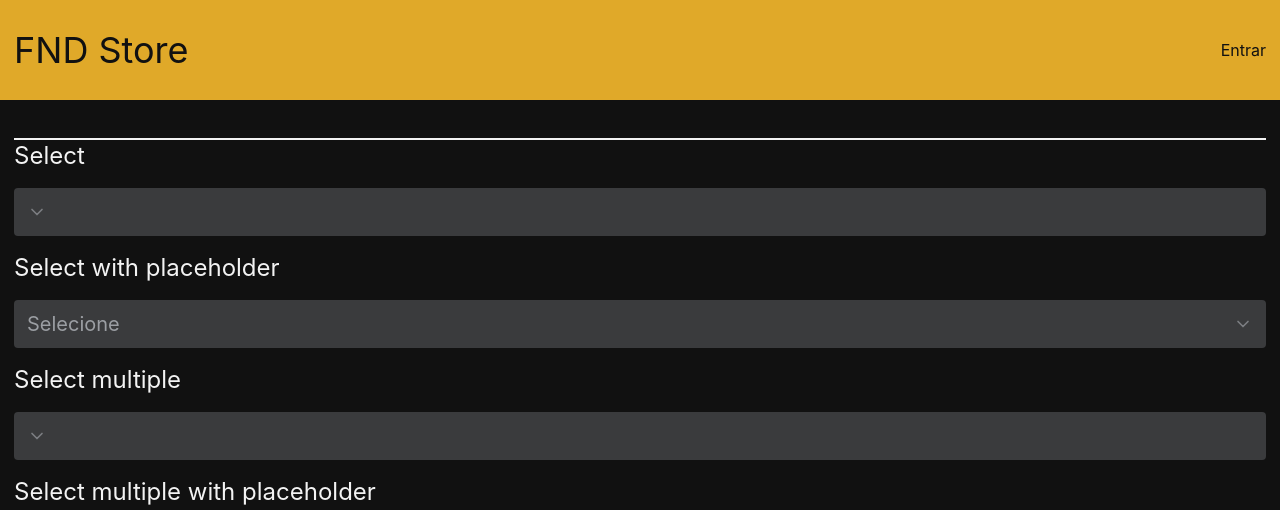
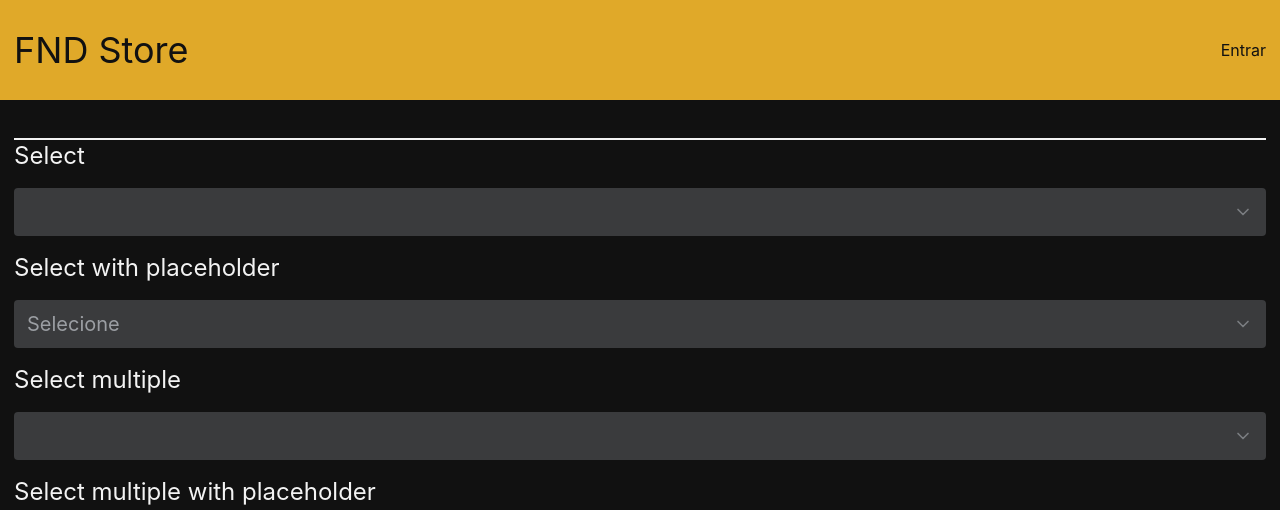
Before and after one commit to fndcaique/fnd-store-web-nextjs, a Next.js app: page /components in a window 1280 px wide. Shown: the top 510 px of the page. Built offline with nearby package versions, Linux system fonts and the light colour scheme.

Commit message:
fix: display style

```diff
--- a/src/components/form/select.tsx
+++ b/src/components/form/select.tsx
@@ -240,7 +240,7 @@ export default class Select extends React.Component<SelectProps, SelectState> {
           <button
             className={twMerge(
               classNames(
-                'input display group flex items-center justify-between text-left text-ellipsis overflow-hidden whitespace-nowrap',
+                'input display group flex items-center justify-between text-left',
                 { focus: open },
                 {
                   placeholder: !display
@@ -250,11 +250,13 @@ export default class Select extends React.Component<SelectProps, SelectState> {
             onClick={this.toggleOptions}
             type='button'
           >
-            {display || placeholder}
+            <span className='flex-1 text-ellipsis overflow-hidden whitespace-nowrap'>
+              {display || placeholder}
+            </span>
             <FiChevronDown
               // strokeWidth='1.5'
               className={classNames(
-                'text-neutral-2 transition-all group-focus-within:text-accent-3',
+                'justify-self-end text-neutral-2 transition-all group-focus-within:text-accent-3',
                 {
                   'text-accent-3 rotate-180': open
                 }
```
